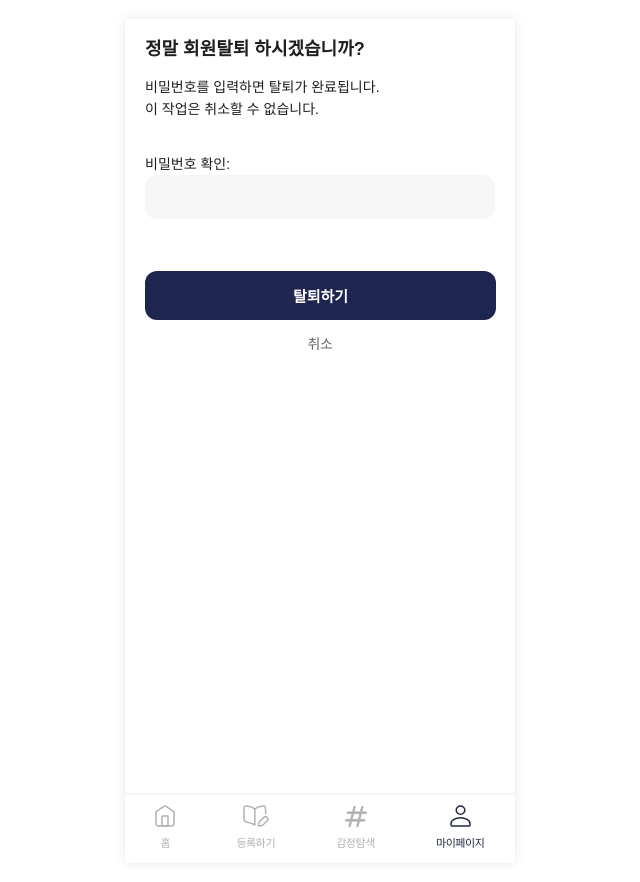
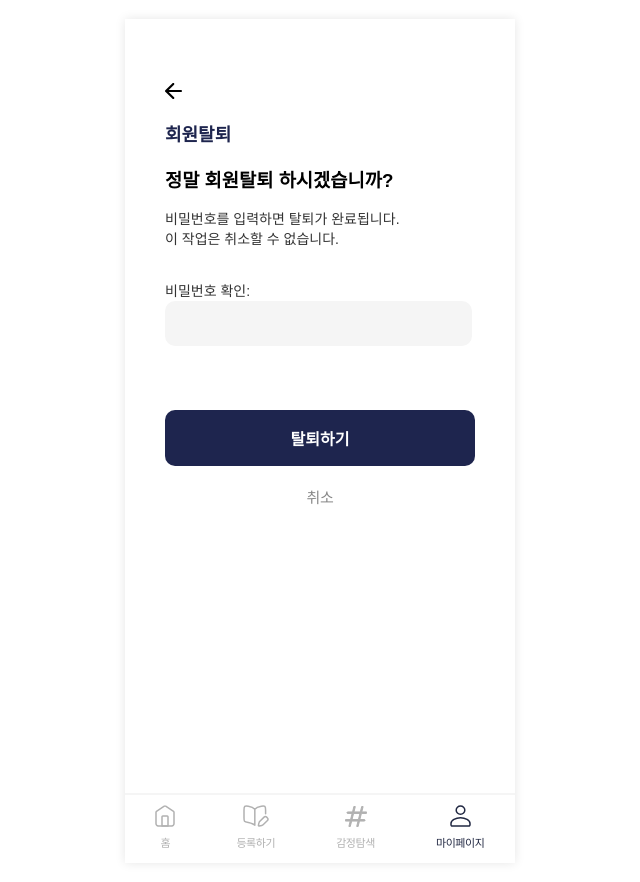
Before and after one commit to 2025-HERETHON/2025-herethon-7, a Django app: page /accounts/delete_account/ in a window 1280 px wide. Shown: the whole page, without its empty margins (320-960 px from the left). Run offline with Django 5.2, Linux system fonts and the light colour scheme; the visitor is signed in with stand-in values (Sample User, id 1); some web fonts are replaced.

Commit message:
회원탈퇴 css

```diff
--- a/accounts/templates/accounts/delete_account.html
+++ b/accounts/templates/accounts/delete_account.html
@@ -7,9 +7,22 @@
 {% endblock %}
 
 {% block content %}
+
 <div class="container">
-<h2>정말 회원탈퇴 하시겠습니까?</h2>
+
+  <div class="back-header">
+    <a href="{% url 'mypage' %}" class="back-arrow">
+      <svg xmlns="http://www.w3.org/2000/svg" width="17" height="16" viewBox="0 0 17 16" fill="none">
+        <path d="M15.909 6.95109H3.72288L9.04682 1.80561C9.4723 1.39439 9.4723 0.719571 9.04682 0.308354C8.94589 0.210607 8.826 0.133058 8.69403 0.0801464C8.56205 0.0272349 8.42057 0 8.27768 0C8.1348 0 7.99332 0.0272349 7.86134 0.0801464C7.72936 0.133058 7.60948 0.210607 7.50855 0.308354L0.319048 7.25687C0.217911 7.35442 0.137673 7.47028 0.0829265 7.59784C0.02818 7.72539 0 7.86213 0 8.00022C0 8.13832 0.02818 8.27505 0.0829265 8.40261C0.137673 8.53016 0.217911 8.64603 0.319048 8.74358L7.50855 15.6921C7.60955 15.7897 7.72946 15.8671 7.86143 15.92C7.9934 15.9728 8.13484 16 8.27768 16C8.42053 16 8.56197 15.9728 8.69394 15.92C8.82591 15.8671 8.94582 15.7897 9.04682 15.6921C9.14782 15.5945 9.22794 15.4786 9.28261 15.351C9.33727 15.2235 9.36541 15.0868 9.36541 14.9487C9.36541 14.8107 9.33727 14.674 9.28261 14.5464C9.22794 14.4189 9.14782 14.303 9.04682 14.2054L3.72288 9.0599H15.909C16.5091 9.0599 17 8.58542 17 8.0055C17 7.42557 16.5091 6.95109 15.909 6.95109Z" fill="black"/>
+      </svg>
+    </a>
+    <h2>회원탈퇴</h2>
+  </div>
+
+  <div class="delete-account-container">
+    <h3>정말 회원탈퇴 하시겠습니까?</h3>
     <p>비밀번호를 입력하면 탈퇴가 완료됩니다.<br>이 작업은 취소할 수 없습니다.</p>
+
     <form method="post">
       {% csrf_token %}
       {{ form.as_p }}
@@ -25,4 +38,7 @@
     </ul>
     {% endif %}
   </div>
+
+</div>
+
 {% endblock %}
--- a/static/css/delete_account.css
+++ b/static/css/delete_account.css
@@ -1,59 +1,66 @@
 body {
     font-family: 'Apple SD Gothic Neo', sans-serif;
+
+  }
+
+  .container {
+    max-width: 390px;
+    margin: 0 auto;
+    padding: 2rem 1.25rem;
   }
 
   h2 {
-    font-size: 18px;
-    font-weight: bold;
-    margin-bottom: 16px;
-    margin-left: 20px;
-    color: #1e1e1e;
+    font-size: 1.125rem;
+    font-weight: 700;
+    color: #1e254e;
+    margin-bottom: 0.75rem;
   }
 
   p {
-    font-size: 14px;
-    line-height: 1.6;
-    margin-bottom: 32px;
-    margin-left: 20px;
-    margin-right: 20px;
-    color: #1e1e1e;
+    font-size: 0.875rem;
+    line-height: 1.4;
+    color: #333;
+    margin-bottom: 2rem;
   }
 
-  /* 입력창 (비밀번호 입력 필드) */
+  /* input field */
   input[type="password"] {
-    width: 100%;
-    padding: 14px;
+    width: 90%;
+    padding: 0.875rem;
+    font-size: 0.9375rem;
     border: none;
-    border-radius: 12px;
-    background-color: #f6f6f6;
-    font-size: 14px;
-    box-sizing: border-box;
-    margin-bottom: 20px;
-
+    background-color: #f5f5f5;
+    border-radius: 10px;
+    margin-bottom: 2rem;
   }
 
-  /* 탈퇴하기 버튼 */
+  /* submit button */
   button[type="submit"] {
-    width: 90%;
+    width: 100%;
+    padding: 1rem 0;
     background-color: #1e254e;
     color: white;
+    font-size: 1rem;
+    font-weight: 700;
     border: none;
-    padding: 14px;
-    border-radius: 12px;
-    font-weight: bold;
-    font-size: 15px;
+    border-radius: 10px;
     cursor: pointer;
-    margin-bottom: 12px;
-    margin-left: 20px;
-
   }
 
-  /* 취소 링크 */
+  /* cancel link */
   a.cancle {
     display: block;
+    margin-top: 1.25rem;
     text-align: center;
+    font-size: 0.9375rem;
+    color: #888;
     text-decoration: none;
-    font-size: 14px;
-    color: #666;
+  }
 
+  /* messages */
+  ul {
+    margin-top: 1.5rem;
+    padding-left: 1rem;
+    color: red;
+    font-size: 0.875rem;
   }
```
Lines whose indentation alone changed are shown as unchanged.
